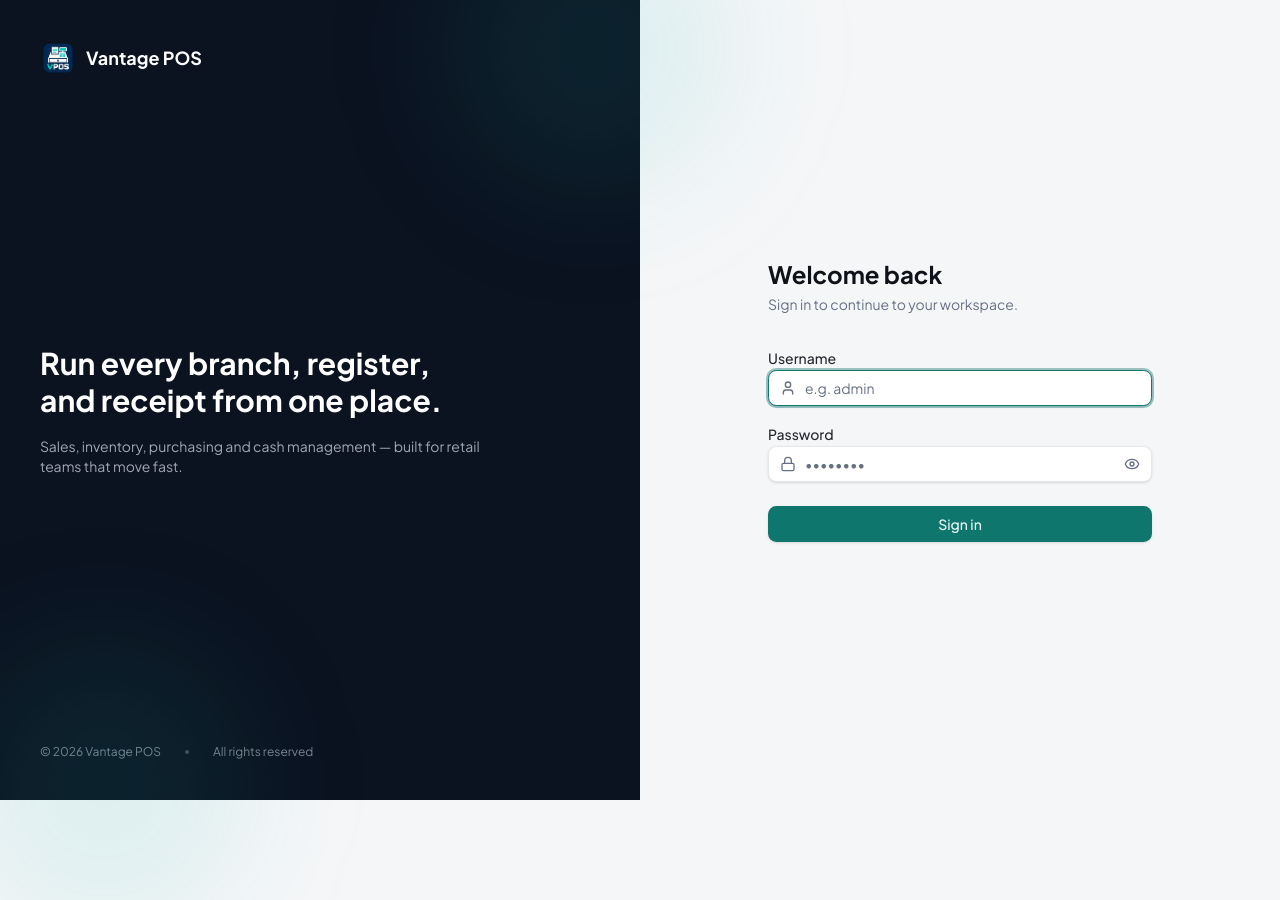
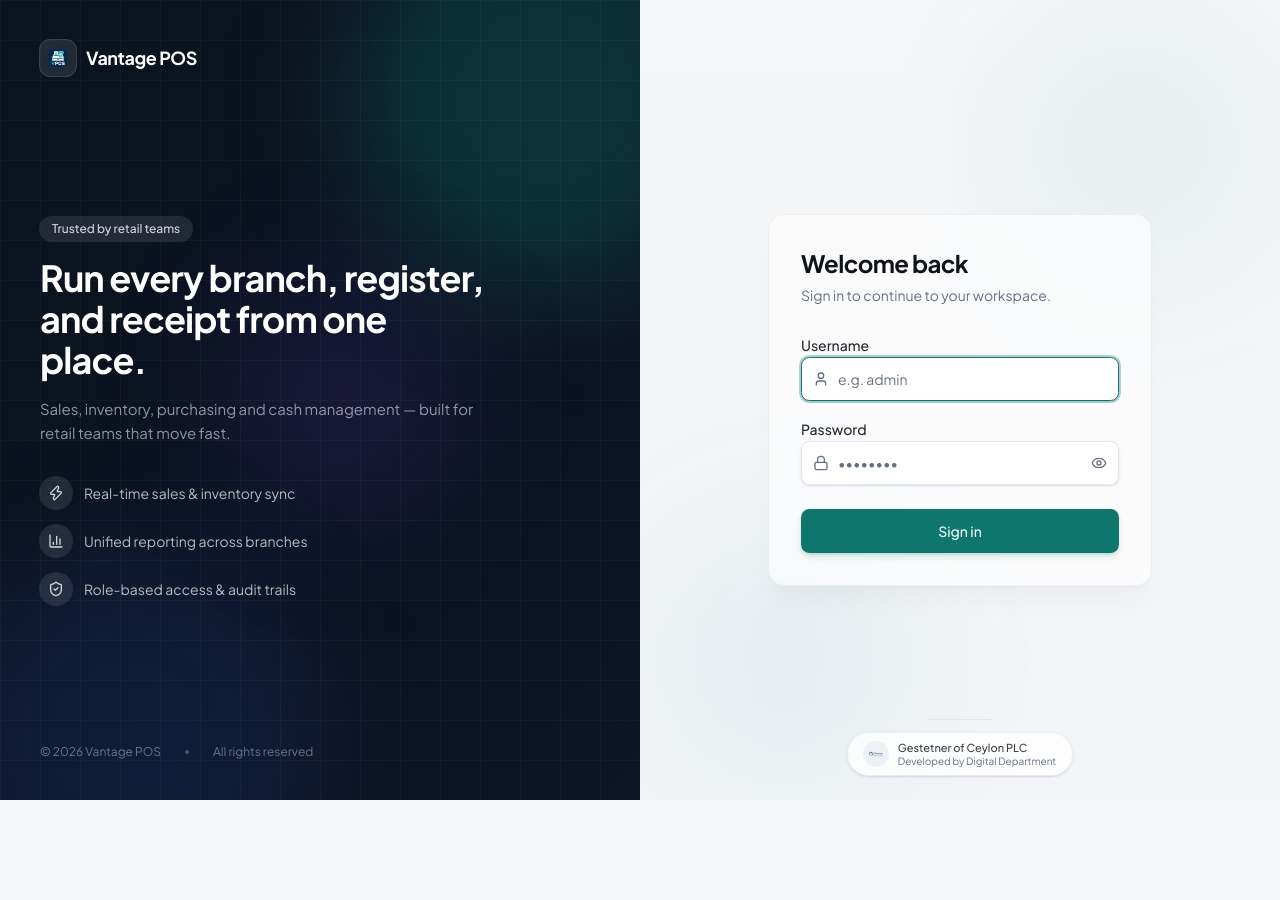
Before and after one commit to ChamodSathsara/pos_system_rebuild_frontend, a Next.js app: page /login in a window 1280 px wide. Shown: the top 900 px of the page. After the commit the page ends 800 px from the top, so only its background shows below. Built offline with nearby package versions, Linux system fonts and the light colour scheme; no server answers.

Commit message:
update login page

```diff
--- a/src/app/login/page.tsx
+++ b/src/app/login/page.tsx
@@ -6,13 +6,24 @@ import { useRouter } from "next/navigation";
 import { useForm } from "react-hook-form";
 import { zodResolver } from "@hookform/resolvers/zod";
 import { z } from "zod";
-import { Eye, EyeOff, Loader2, Lock, User } from "lucide-react";
+import {
+  Eye,
+  EyeOff,
+  Loader2,
+  Lock,
+  User,
+  ShieldCheck,
+  Zap,
+  BarChart3,
+} from "lucide-react";
 import { Button } from "@/components/ui/button";
 import { Input } from "@/components/ui/input";
 import { Label } from "@/components/ui/label";
 import { useAuthStore } from "@/store/auth-store";
 import { toast } from "sonner";
 import { getUserFacingError } from "@/lib/errors";
+// import companyLogo from "@/assets/company.png";
+import companyLogo from "@/assest/company.png";
 
 const schema = z.object({
   username: z.string().min(1, "Username is required"),
@@ -34,7 +45,9 @@ export default function LoginPage() {
   const onSubmit = async (values: FormValues) => {
     try {
       const user = await login(values.username, values.password);
-      router.replace(user.roleName === "InventoryClerk" ? "/main-warehouse" : "/dashboard");
+      router.replace(
+        user.roleName === "InventoryClerk" ? "/main-warehouse" : "/dashboard",
+      );
     } catch (err) {
       const friendly = getUserFacingError(err, {
         title: "Sign-in failed",
@@ -45,52 +58,131 @@ export default function LoginPage() {
   };
 
   return (
-    <div className="flex min-h-screen">
+    <div className="flex h-screen max-h-screen overflow-hidden bg-background">
       {/* Left brand panel */}
-      <div className="relative hidden w-1/2 flex-col justify-between bg-sidebar p-10 text-sidebar-foreground lg:flex">
-        <div className="flex items-center gap-2.5">
-          <Image src="/vpos-icon.png" alt="Vantage POS" width={36} height={36} className="h-9 w-9 rounded-lg object-contain" priority />
-          <span className="text-lg font-bold text-white">Vantage POS</span>
+      <div className="relative hidden w-1/2 flex-col justify-between overflow-hidden bg-gradient-to-br from-sidebar via-sidebar to-[#0d1526] p-10 text-sidebar-foreground lg:flex">
+        <div className="pointer-events-none absolute inset-0">
+          <div className="absolute -right-24 -top-24 h-96 w-96 rounded-full bg-sidebar-primary/20 blur-3xl" />
+          <div className="absolute -bottom-32 -left-16 h-96 w-96 rounded-full bg-blue-500/10 blur-3xl" />
+          <div className="absolute left-1/3 top-1/2 h-64 w-64 -translate-y-1/2 rounded-full bg-violet-500/10 blur-3xl" />
+          <div
+            className="absolute inset-0 opacity-[0.03]"
+            style={{
+              backgroundImage:
+                "linear-gradient(to right, white 1px, transparent 1px), linear-gradient(to bottom, white 1px, transparent 1px)",
+              backgroundSize: "40px 40px",
+            }}
+          />
         </div>
 
-        <div className="max-w-md">
-          <h2 className="text-3xl font-bold leading-tight text-white">
+        <div className="relative flex items-center gap-2.5">
+          <div className="flex h-9 w-9 items-center justify-center rounded-lg bg-white/10 backdrop-blur-sm ring-1 ring-white/20">
+            <Image
+              src="/vpos-icon.png"
+              alt="Vantage POS"
+              width={22}
+              height={22}
+              className="object-contain"
+              priority
+            />
+          </div>
+          <span className="text-lg font-bold tracking-tight text-white">
+            Vantage POS
+          </span>
+        </div>
+
+        <div className="relative max-w-md">
+          <span className="mb-4 inline-flex items-center rounded-full bg-white/10 px-3 py-1 text-xs font-medium text-white/80 ring-1 ring-white/10 backdrop-blur-sm">
+            Trusted by retail teams
+          </span>
+          <h2 className="text-4xl font-bold leading-[1.15] tracking-tight text-white">
             Run every branch, register, and receipt from one place.
           </h2>
-          <p className="mt-4 text-sm text-sidebar-foreground/80">
-            Sales, inventory, purchasing and cash management — built for retail teams that move fast.
+          <p className="mt-4 text-[15px] leading-relaxed text-sidebar-foreground/70">
+            Sales, inventory, purchasing and cash management — built for retail
+            teams that move fast.
           </p>
+
+          <div className="mt-8 space-y-4">
+            <div className="flex items-center gap-3">
+              <div className="flex h-8 w-8 shrink-0 items-center justify-center rounded-full bg-white/10 ring-1 ring-white/10">
+                <Zap className="h-4 w-4 text-white/80" />
+              </div>
+              <span className="text-sm text-white/70">
+                Real-time sales &amp; inventory sync
+              </span>
+            </div>
+            <div className="flex items-center gap-3">
+              <div className="flex h-8 w-8 shrink-0 items-center justify-center rounded-full bg-white/10 ring-1 ring-white/10">
+                <BarChart3 className="h-4 w-4 text-white/80" />
+              </div>
+              <span className="text-sm text-white/70">
+                Unified reporting across branches
+              </span>
+            </div>
+            <div className="flex items-center gap-3">
+              <div className="flex h-8 w-8 shrink-0 items-center justify-center rounded-full bg-white/10 ring-1 ring-white/10">
+                <ShieldCheck className="h-4 w-4 text-white/80" />
+              </div>
+              <span className="text-sm text-white/70">
+                Role-based access &amp; audit trails
+              </span>
+            </div>
+          </div>
         </div>
 
-        <div className="flex items-center gap-6 text-xs text-sidebar-foreground/60">
+        <div className="relative flex items-center gap-6 text-xs text-sidebar-foreground/50">
           <span>© {new Date().getFullYear()} Vantage POS</span>
           <span className="h-1 w-1 rounded-full bg-sidebar-foreground/30" />
           <span>All rights reserved</span>
         </div>
-
-        <div className="pointer-events-none absolute -right-24 -top-24 h-72 w-72 rounded-full bg-sidebar-primary/10 blur-3xl" />
-        <div className="pointer-events-none absolute -bottom-32 -left-10 h-72 w-72 rounded-full bg-sidebar-primary/10 blur-3xl" />
       </div>
 
       {/* Right form panel */}
-      <div className="flex w-full flex-1 items-center justify-center bg-background p-6 lg:w-1/2">
-        <div className="w-full max-w-sm">
+      <div className="relative flex h-full w-full flex-1 flex-col items-center justify-center overflow-hidden bg-gradient-to-b from-background to-muted/30 p-6 lg:w-1/2">
+        <div className="pointer-events-none absolute right-0 top-0 h-72 w-72 rounded-full bg-primary/5 blur-3xl" />
+        <div className="pointer-events-none absolute bottom-0 left-0 h-72 w-72 rounded-full bg-primary/5 blur-3xl" />
+
+        <div className="relative w-full max-w-sm">
           <div className="mb-8 flex flex-col items-center gap-2 lg:hidden">
-            <Image src="/vpos-icon.png" alt="Vantage POS" width={40} height={40} className="h-10 w-10 rounded-lg object-contain" priority />
+            <Image
+              src="/vpos-icon.png"
+              alt="Vantage POS"
+              width={40}
+              height={40}
+              className="h-10 w-10 rounded-lg object-contain"
+              priority
+            />
             <span className="text-lg font-bold">Vantage POS</span>
           </div>
 
-          <h1 className="text-2xl font-bold text-foreground">Welcome back</h1>
-          <p className="mt-1 text-sm text-muted-foreground">Sign in to continue to your workspace.</p>
+          <div className="rounded-2xl border border-border/60 bg-card/60 p-8 shadow-xl shadow-black/[0.03] backdrop-blur-sm">
+            <h1 className="text-2xl font-bold tracking-tight text-foreground">
+              Welcome back
+            </h1>
+            <p className="mt-1.5 text-sm text-muted-foreground">
+              Sign in to continue to your workspace.
+            </p>
 
-          <form onSubmit={handleSubmit(onSubmit)} className="mt-8 space-y-4">
+            <form onSubmit={handleSubmit(onSubmit)} className="mt-7 space-y-4">
               <div className="space-y-1.5">
                 <Label htmlFor="username">Username</Label>
                 <div className="relative">
                   <User className="pointer-events-none absolute left-3 top-1/2 h-4 w-4 -translate-y-1/2 text-muted-foreground" />
-                <Input id="username" autoFocus autoComplete="username" className="pl-9" placeholder="e.g. admin" {...register("username")} />
+                  <Input
+                    id="username"
+                    autoFocus
+                    autoComplete="username"
+                    className="h-11 pl-9 transition-shadow focus-visible:ring-2 focus-visible:ring-primary/30"
+                    placeholder="e.g. admin"
+                    {...register("username")}
+                  />
                 </div>
-              {errors.username && <p className="text-xs font-medium text-destructive">{errors.username.message}</p>}
+                {errors.username && (
+                  <p className="text-xs font-medium text-destructive">
+                    {errors.username.message}
+                  </p>
+                )}
               </div>
 
               <div className="space-y-1.5">
@@ -101,23 +193,35 @@ export default function LoginPage() {
                     id="password"
                     type={showPassword ? "text" : "password"}
                     autoComplete="current-password"
-                  className="pl-9 pr-9"
+                    className="h-11 pl-9 pr-9 transition-shadow focus-visible:ring-2 focus-visible:ring-primary/30"
                     placeholder="••••••••"
                     {...register("password")}
                   />
                   <button
                     type="button"
                     onClick={() => setShowPassword((s) => !s)}
-                  className="absolute right-3 top-1/2 -translate-y-1/2 text-muted-foreground hover:text-foreground"
+                    className="absolute right-3 top-1/2 -translate-y-1/2 text-muted-foreground transition-colors hover:text-foreground"
                     tabIndex={-1}
                   >
-                  {showPassword ? <EyeOff className="h-4 w-4" /> : <Eye className="h-4 w-4" />}
+                    {showPassword ? (
+                      <EyeOff className="h-4 w-4" />
+                    ) : (
+                      <Eye className="h-4 w-4" />
+                    )}
                   </button>
                 </div>
-              {errors.password && <p className="text-xs font-medium text-destructive">{errors.password.message}</p>}
+                {errors.password && (
+                  <p className="text-xs font-medium text-destructive">
+                    {errors.password.message}
+                  </p>
+                )}
               </div>
 
-            <Button type="submit" className="mt-2 w-full" disabled={isSubmitting}>
+              <Button
+                type="submit"
+                className="mt-2 h-11 w-full font-medium shadow-md shadow-primary/20 transition-all hover:shadow-lg hover:shadow-primary/25"
+                disabled={isSubmitting}
+              >
                 {isSubmitting ? (
                   <>
                     <Loader2 className="h-4 w-4 animate-spin" /> Signing in…
@@ -129,6 +233,31 @@ export default function LoginPage() {
             </form>
           </div>
         </div>
+
+        {/* Developer credit footer */}
+        <div className="absolute bottom-0 left-0 right-0 flex flex-col items-center gap-3 pb-6 pt-4">
+          <div className="h-px w-16 bg-border" />
+          <div className="flex items-center gap-2.5 rounded-full border border-border/60 bg-card/80 px-4 py-2 shadow-sm backdrop-blur-sm">
+            <div className="flex h-6 w-6 items-center justify-center overflow-hidden rounded-full bg-muted ring-1 ring-border/50">
+              <Image
+                src={companyLogo}
+                alt="Gestetner of Ceylon PLC"
+                width={16}
+                height={16}
+                className="h-4 w-4 object-contain"
+              />
+            </div>
+            <div className="flex flex-col leading-tight">
+              <span className="text-[11px] font-medium text-foreground/80">
+                Gestetner of Ceylon PLC
+              </span>
+              <span className="text-[10px] text-muted-foreground">
+                Developed by Digital Department
+              </span>
+            </div>
+          </div>
+        </div>
+      </div>
     </div>
   );
 }
```
Lines whose indentation alone changed are shown as unchanged.
